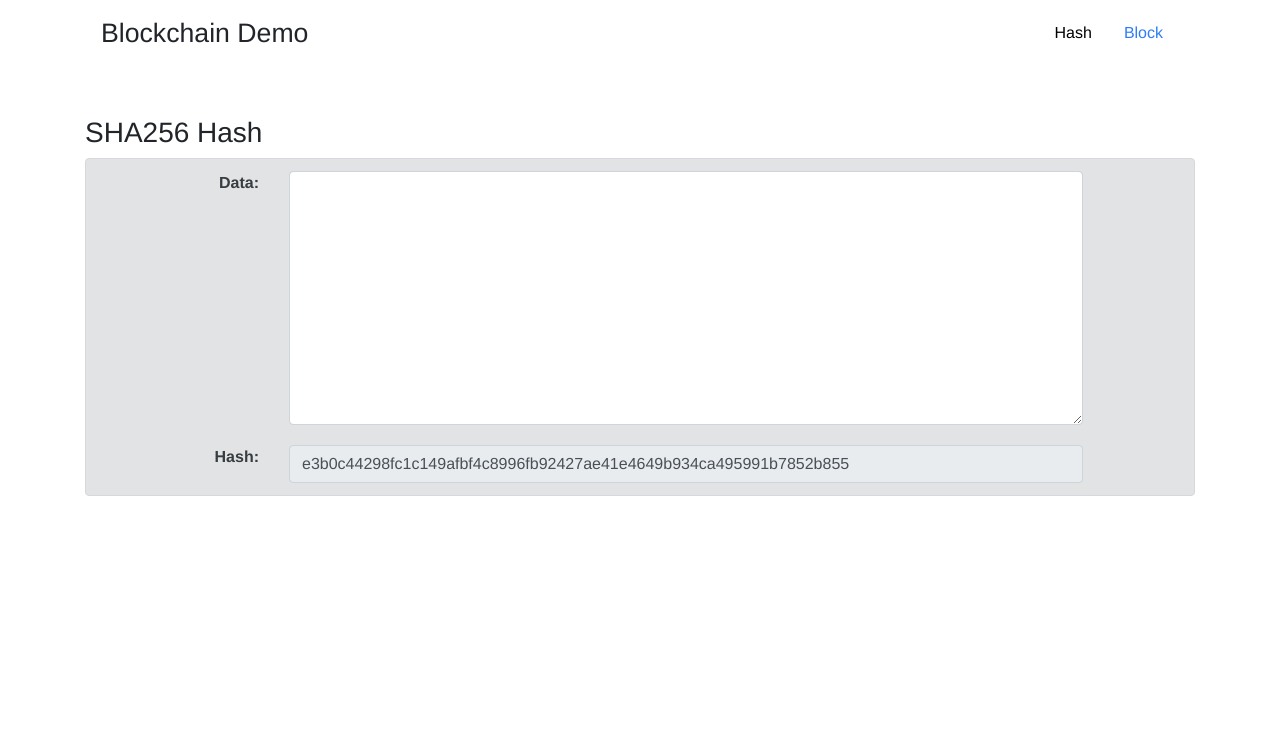
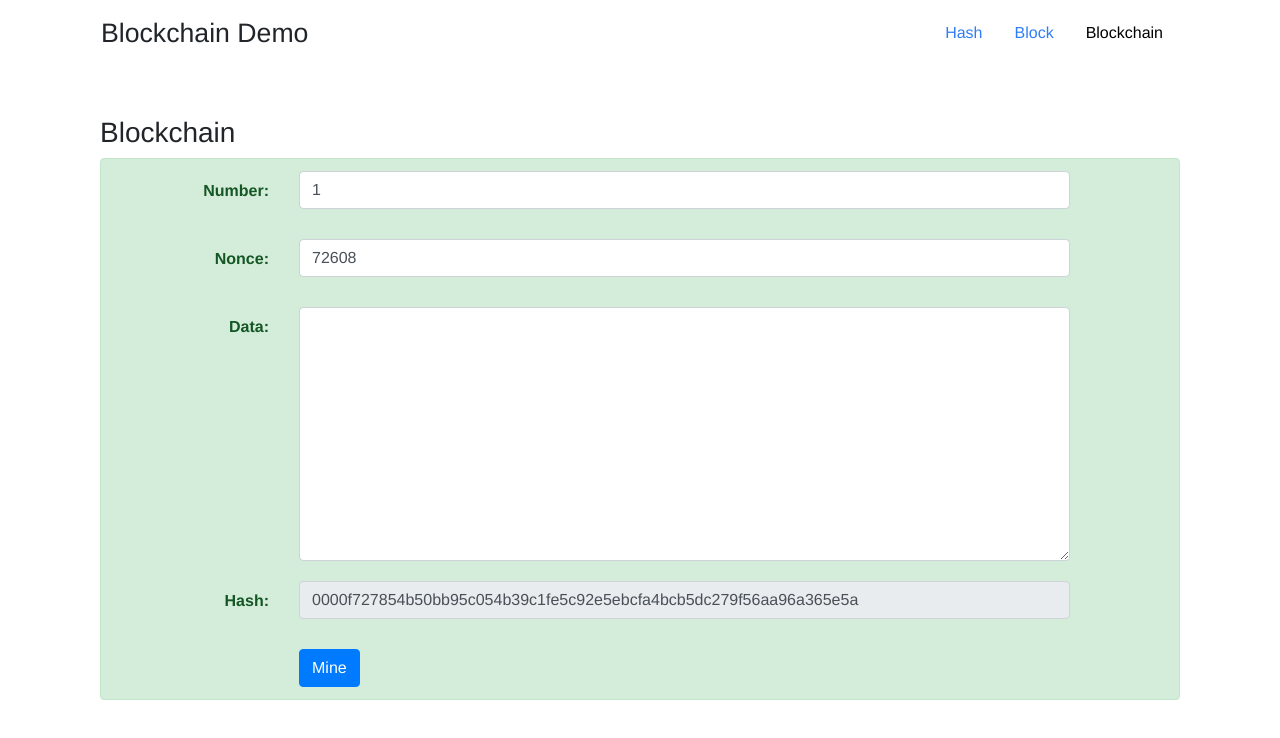
Before and after one commit to pachun/how-to-blockchain, a React (Create React App) app: page / in a window 1280 px wide. Shown: the top 738 px of the page. Built offline with nearby package versions, Linux system fonts and the light colour scheme.

Commit message:
Create block component

```diff
--- a/src/App.js
+++ b/src/App.js
@@ -1,6 +1,7 @@
 import React from 'react'
 import HashExample from './HashExample'
 import BlockExample from './BlockExample'
+import BlockchainExample from './BlockchainExample'
 import {
   Container,
   Nav,
@@ -15,17 +16,20 @@ const selectedLinkColor = '#000'
 class App extends React.Component {
   constructor() {
     super()
-    this.state = { route: 'Hash' }
+    this.state = { route: 'Blockchain' }
   }
 
   showHashExample  = () => this.setState({route: 'Hash'})
   showBlockExample = () => this.setState({route: 'Block'})
+  showBlockchainExample = () => this.setState({route: 'Blockchain'})
 
   showingHashExample  = () => this.state.route === 'Hash'
   showingBlockExample = () => this.state.route === 'Block'
+  showingBlockchainExample = () => this.state.route === 'Blockchain'
 
   HashExample  = () => this.showingHashExample() && <HashExample/>
   BlockExample = () => this.showingBlockExample() && <BlockExample/>
+  BlockchainExample = () => this.showingBlockchainExample() && <BlockchainExample/>
 
   hashExampleLinkStyle = () => { return {
     color: this.showingHashExample() ? selectedLinkColor : linkColor
@@ -54,10 +58,17 @@ class App extends React.Component {
               style={{color: this.showingBlockExample() ? '#000' : '#2f7df6'}}>
               Block
             </NavLink>
+            <NavLink
+              href="#"
+              onClick={this.showBlockchainExample}
+              style={{color: this.showingBlockchainExample() ? '#000' : '#2f7df6'}}>
+              Blockchain
+            </NavLink>
           </Nav>
         </Navbar>
         { this.HashExample() }
         { this.BlockExample() }
+        { this.BlockchainExample() }
       </Container>
     )
   }
--- /dev/null
+++ b/src/BlockchainExample/Block.js
@@ -0,0 +1,79 @@
+import React from 'react'
+import { PulseLoader } from 'react-spinners'
+import {
+  Alert,
+  Button,
+  Col,
+  Row,
+  Input,
+  Label,
+} from 'reactstrap'
+
+const style = {
+  label: {
+    textAlign: 'right',
+    fontWeight: 'bold',
+    lineHeight:'30pt',
+  },
+  notTopRow: {
+    marginTop:'20px',
+  },
+}
+
+const update = updateFunction => event => updateFunction(event.target.value)
+
+const Block = ({ block, updateNumber, updateNonce, updateData, mine, mining, hash, backgroundColor }) =>
+  <Alert color={ backgroundColor() }>
+    <Row>
+      <Col xs='2' style={ style.label }>
+        <Label>Number: </Label>
+      </Col>
+      <Col xs='9'>
+        <Input onChange={ update(updateNumber) } value={ block.number }/>
+      </Col>
+    </Row>
+
+    <Row style={ style.notTopRow }>
+      <Col xs='2' style={ style.label }>
+        <Label>Nonce: </Label>
+      </Col>
+      <Col xs='9'>
+        <Input onChange={ update(updateNonce) } value={ block.nonce }/>
+      </Col>
+    </Row>
+
+    <Row style={ style.notTopRow }>
+      <Col xs='2' style={ style.label }>
+        <Label>Data: </Label>
+      </Col>
+      <Col xs='9'>
+        <Input
+          type='textarea' rows='10'
+          onChange={ update(updateData) } value={ block.data }/>
+      </Col>
+    </Row>
+
+    <Row style={ style.notTopRow }>
+      <Col xs='2' style={ style.label }>
+        <Label>Hash: </Label>
+      </Col>
+      <Col xs='9'>
+        <Input disabled={ true } value={ hash(block) }/>
+      </Col>
+    </Row>
+
+    <Row style={ style.notTopRow }>
+      <Col xs='2'/>
+      <Col xs='9'>
+        <Button color="primary" onClick={ mine } disabled={ block.mining }>
+          { !block.mining && <span>Mine</span> }
+          <PulseLoader
+            color={'#d1e5fd'}
+            loading={ block.mining }
+          />
+        </Button>
+      </Col>
+    </Row>
+  </Alert>
+
+export default Block
--- /dev/null
+++ b/src/BlockchainExample/index.js
@@ -0,0 +1,55 @@
+import React from 'react'
+import { Container } from 'reactstrap'
+import shajs from 'sha.js'
+import Block from './Block'
+
+class BlockchainExample extends React.Component {
+  constructor() {
+    super()
+    this.state = {
+      block: {
+        number: '1',
+        nonce: '72608',
+        data: '',
+        mining: false,
+      },
+    }
+  }
+
+  blockAsString = block => `${block.number}${block.nonce}${block.data}`
+  sha256 = text => shajs('sha256').update(text).digest('hex')
+  hash = block => this.sha256(this.blockAsString(block))
+
+  updateNumber = number => this.setState({ ...this.state, block: { ...this.state.block, number } })
+  updateNonce = nonce => this.setState({ ...this.state, block: { ...this.state.block, nonce } })
+  updateData = data => this.setState({ ...this.state, block: { ...this.state.block, data } })
+
+  valid = block => this.hash(block).substring(0, 4) === "0000"
+  backgroundColor = () => this.valid(this.state.block) ? "success" : "danger"
+
+  blockToMine = () => { return { number: this.state.block.number, data: this.state.block.data, nonce: 0 } }
+  mine = () => this.setState({ ...this.state, block: { ...this.state.block, mining: true } }, () => setTimeout(this.findValidNonce, 1))
+  findValidNonce = () => {
+    for(var solvedBlock = this.blockToMine(); !this.valid(solvedBlock); solvedBlock.nonce++) {}
+    this.setState({block: {...solvedBlock, mining: false}})
+  }
+
+  render() {
+    return (
+      <Container>
+        <h3>Blockchain</h3>
+        <Block
+          block={this.state.block}
+          updateNumber={this.updateNumber}
+          updateNonce={this.updateNonce}
+          updateData={this.updateData}
+          hash={this.hash}
+          mine={this.mine}
+          backgroundColor={this.backgroundColor}
+        />
+      </Container>
+    )
+  }
+}
+
+export default BlockchainExample
```
